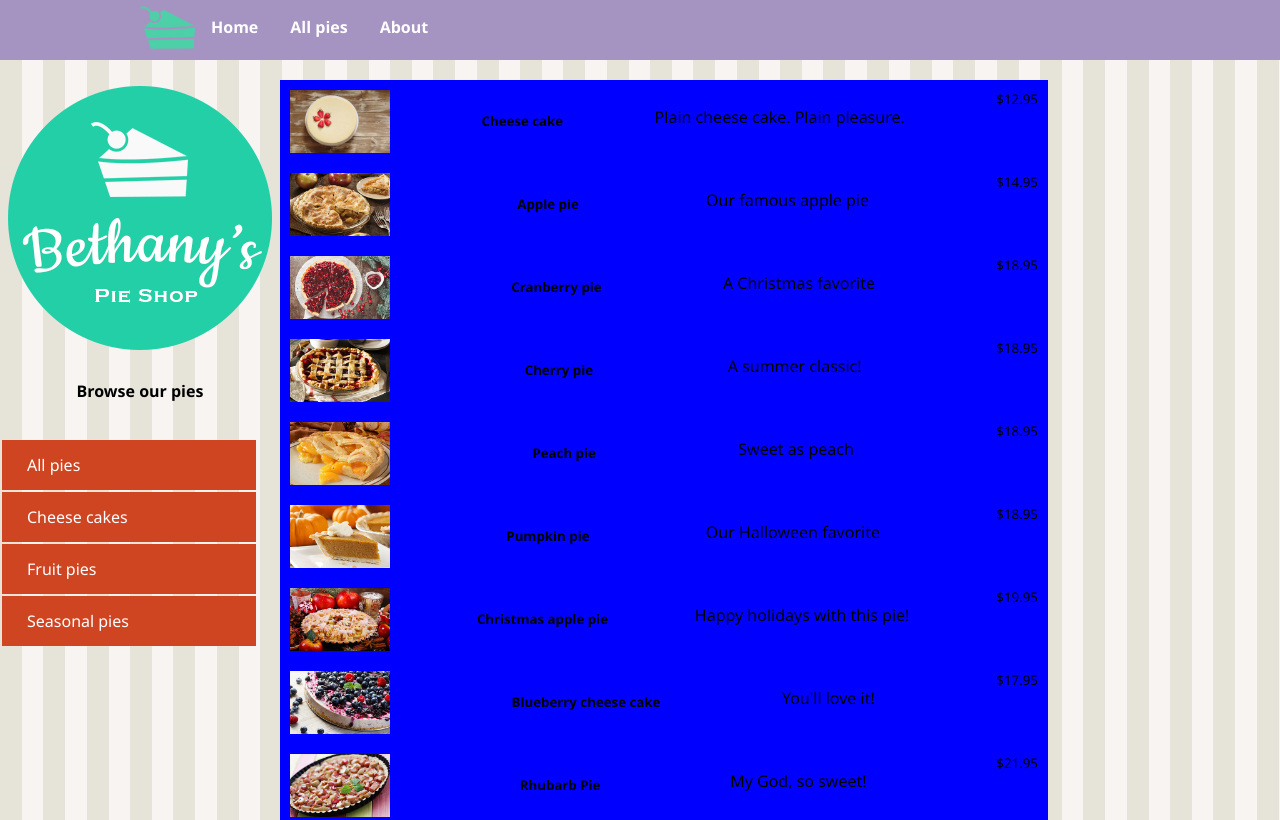
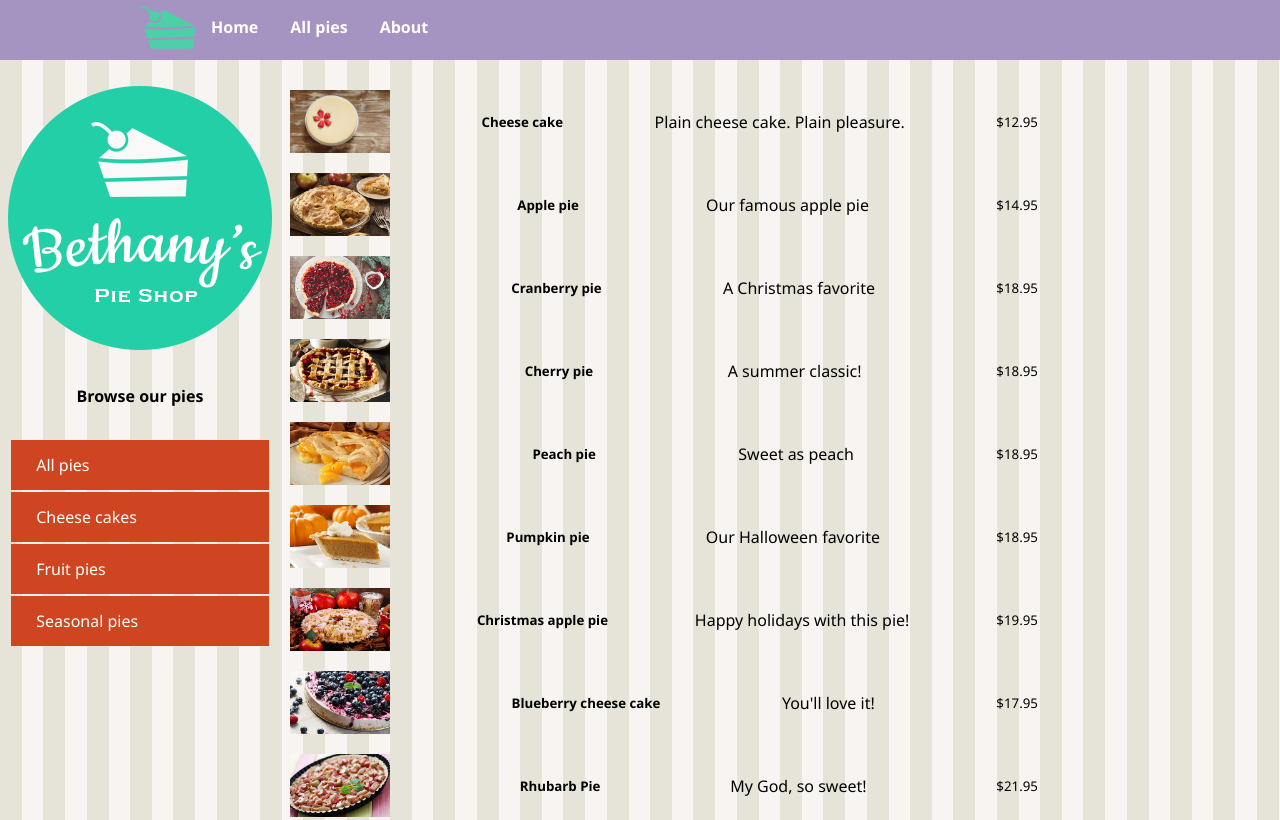
Before and after one commit to mmoazam/css-flexbox-creating-responsive-pages, a plain HTML site: page pages/pieoverview.html in a window 1280 px wide. Shown: the top 820 px of the page. Drawn offline with Linux system fonts and the light colour scheme.

Commit message:
center footer fix leftMenu

```diff
--- a/css/styles.css
+++ b/css/styles.css
@@ -43,8 +43,9 @@
 /*Side Menu*/
 
 .mainContent ul {
-    padding-inline-start: 2px;
-    margin-right: 1.5rem;
+    padding-inline-start: 0;
+    margin-right: 0;
+    padding: .7rem;
 }
 
 .mainContent ul>a>li {
@@ -92,7 +93,7 @@
     display: flex;
     flex-direction: column;
     width: 60%;
-    background-color: blue;
+    /* background-color: blue; */
 }
 
 .pieRow {
@@ -101,11 +102,13 @@
     margin: 10px;
     justify-content: space-between;
     flex-wrap: wrap;
+    align-items: center;
 }
 
-.leftmenu {
+.leftMenu {
     display: flex;
     flex-direction: column;
+    align-items: center;
 
 }
 
@@ -113,6 +116,7 @@
 footer {
     display: flex;
     flex-direction: column;
+    align-items: center;
 }
 
 footer>p,
```
